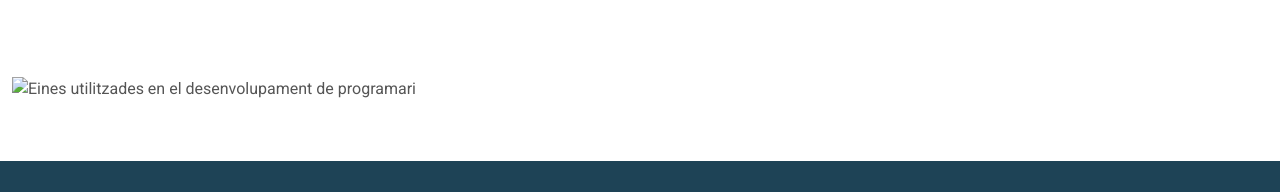
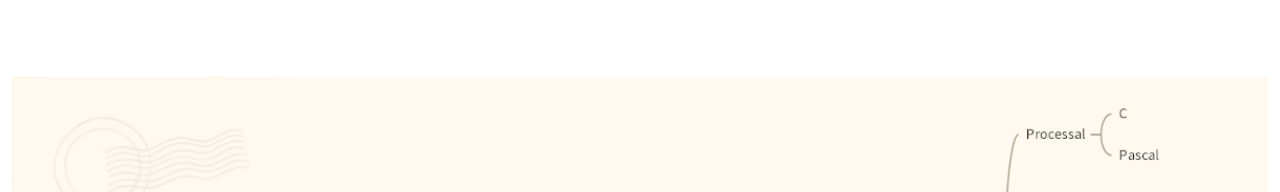
Before and after one commit to franc-rossello/m0487ed_ra1, a plain HTML site: page ra15/ra15.html in a window 1280 px wide. Shown: the part 3708-3900 px from the top of the page. Drawn offline with Linux system fonts and the light colour scheme.

Commit message:
Update ra15.html

```diff
--- a/ra15/ra15.html
+++ b/ra15/ra15.html
@@ -508,7 +508,7 @@
 
     <section id="services">
       <div class="row" style="width:auto; margin:auto auto;">
-        <img src="Programming_Languages_Classification.jpg" alt="Eines utilitzades en el desenvolupament de programari">
+        <img src="Programming_Languages_Classification.png" alt="Eines utilitzades en el desenvolupament de programari">
       </div>
     </section>
 
```
